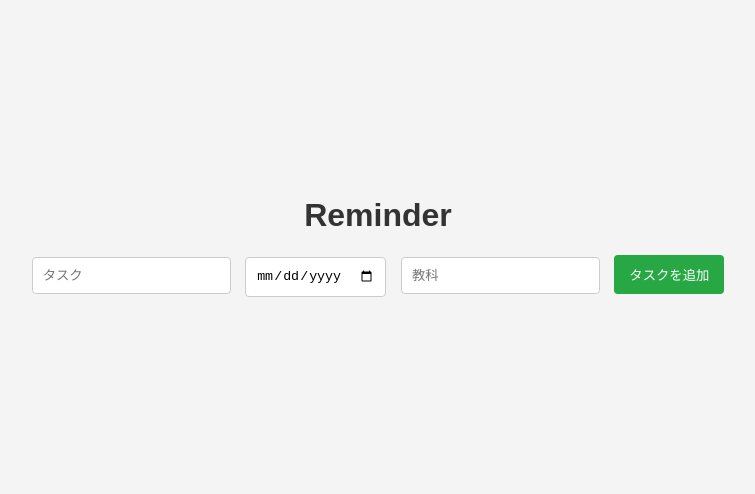
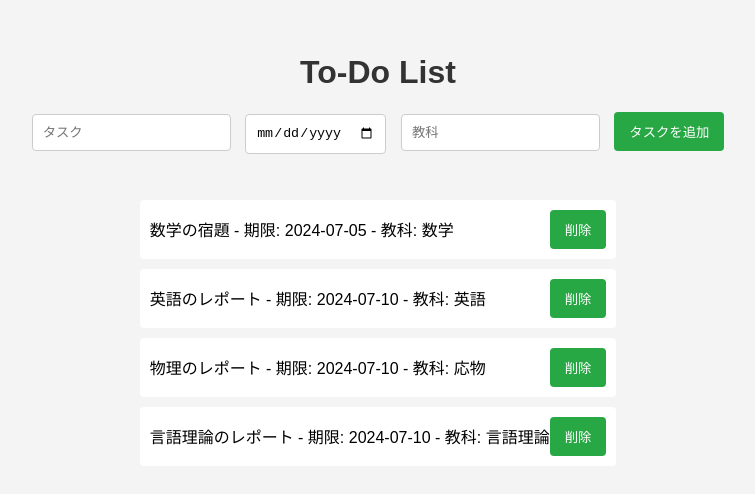
Before and after one commit to ThinkNeko/OLE, a plain HTML site: page client/client.html in a window 1280 px wide. Shown: the part 138-632 px from the top of the page, without its empty margins (262-1017 px from the left). Drawn offline with Linux system fonts and the light colour scheme.

Commit message:
+-jsonファイルからタスク取得
tasks.jsonがタスク保存するファイル

```diff
--- a/client/client.html
+++ b/client/client.html
@@ -4,12 +4,12 @@
 <head>
     <meta charset="UTF-8">
     <meta name="viewport" content="width=device-width, initial-scale=1.0">
-    <title>Reminder</title>
+    <title>To-Do List</title>
     <link rel="stylesheet" href="styles.css">
 </head>
 
 <body>
-    <h1>Reminder</h1>
+    <h1>To-Do List</h1>
     <form id="task-form">
         <input type="text" id="task-input" placeholder="タスク">
         <input type="date" id="deadline-input" placeholder="期限">
--- a/client/script.js
+++ b/client/script.js
@@ -25,7 +25,7 @@ function addTask(task, deadline, subject) {
     li.textContent = `${task} - 期限: ${deadline} - 教科: ${subject}`;
 
     const deleteButton = document.createElement('button');
-    deleteButton.textContent = 'Done';
+    deleteButton.textContent = '削除';
     deleteButton.addEventListener('click', function () {
         taskList.removeChild(li);
     });
@@ -33,3 +33,15 @@ function addTask(task, deadline, subject) {
     li.appendChild(deleteButton);
     taskList.appendChild(li);
 }
+
+// ページがロードされたときにtasks.jsonファイルを読み込む
+window.addEventListener('load', function () {
+    fetch('tasks.json')
+        .then(response => response.json())
+        .then(tasks => {
+            tasks.forEach(task => {
+                addTask(task.task, task.deadline, task.subject);
+            });
+        })
+        .catch(error => console.error('Error loading tasks:', error));
+});
--- /dev/null
+++ b/client/tasks.json
@@ -0,0 +1,21 @@
+[
+  {
+    "task": "数学の宿題",
+    "deadline": "2024-07-05",
+    "subject": "数学"
+  },
+  {
+    "task": "英語のレポート",
+    "deadline": "2024-07-10",
+    "subject": "英語"
+  },
+  {
+    "task": "物理のレポート",
+    "deadline": "2024-07-10",
+    "subject": "応物"
+  }, {
+      "task": "言語理論のレポート",
+      "deadline": "2024-07-10",
+      "subject": "言語理論"
+  }
+]
```
